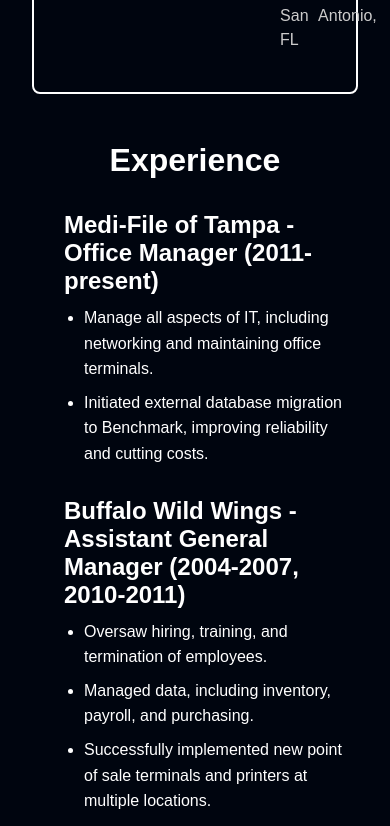
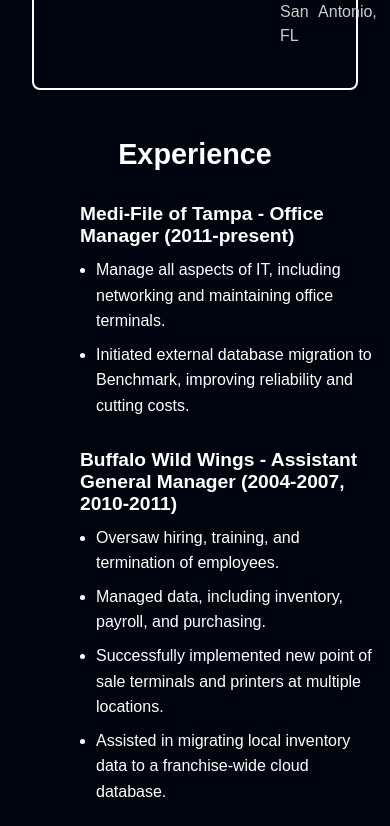
Before and after one commit to jamesdoom/bp-portfolio, a React (Create React App) app: page / in a window 390 px wide. Shown: the part 1460-2286 px from the top of the page. Built offline with nearby package versions, Linux system fonts and the light colour scheme; no server answers.

Commit message:
Update App.css to accomodate mobile device view. Update Hero.js skill link

```diff
--- a/src/App.css
+++ b/src/App.css
@@ -34,3 +34,31 @@
 a:hover {
   color: var(--link-hover-color);
 }
+
+/* Media queries for mobile devices */
+@media (max-width: 768px) {
+  body {
+    font-size: 16px; /* Adjust the base font size for better readability on smaller screens */
+  }
+
+  h2 {
+    font-size: 1.8rem; /* Adjust heading sizes for mobile */
+  }
+
+  .experience-body {
+    padding: 1rem; /* Add padding to sections for better spacing on mobile */
+  }
+
+  .experience-content {
+    width: 100%; /* Ensure content takes up the full width on smaller screens */
+    padding: 0 1rem; /* Add padding to ensure content doesn’t touch the edges */
+  }
+
+  .job h3 {
+    font-size: 1.2rem; /* Adjust job titles to fit better on smaller screens */
+  }
+
+  .job ul {
+    padding-left: 1rem; /* Reduce padding to fit content within smaller screens */
+  }
+}
--- a/src/components/Hero.js
+++ b/src/components/Hero.js
@@ -7,7 +7,7 @@
       <div className="hero-content">
         <h1>Welcome!</h1>
         <p>Discover my projects and skills.</p>
-        <a href="#portfolio" className="cta-button">Explore</a>
+        <a href="#skills" className="cta-button">Explore</a>
       </div>
     </section>
   );
```
